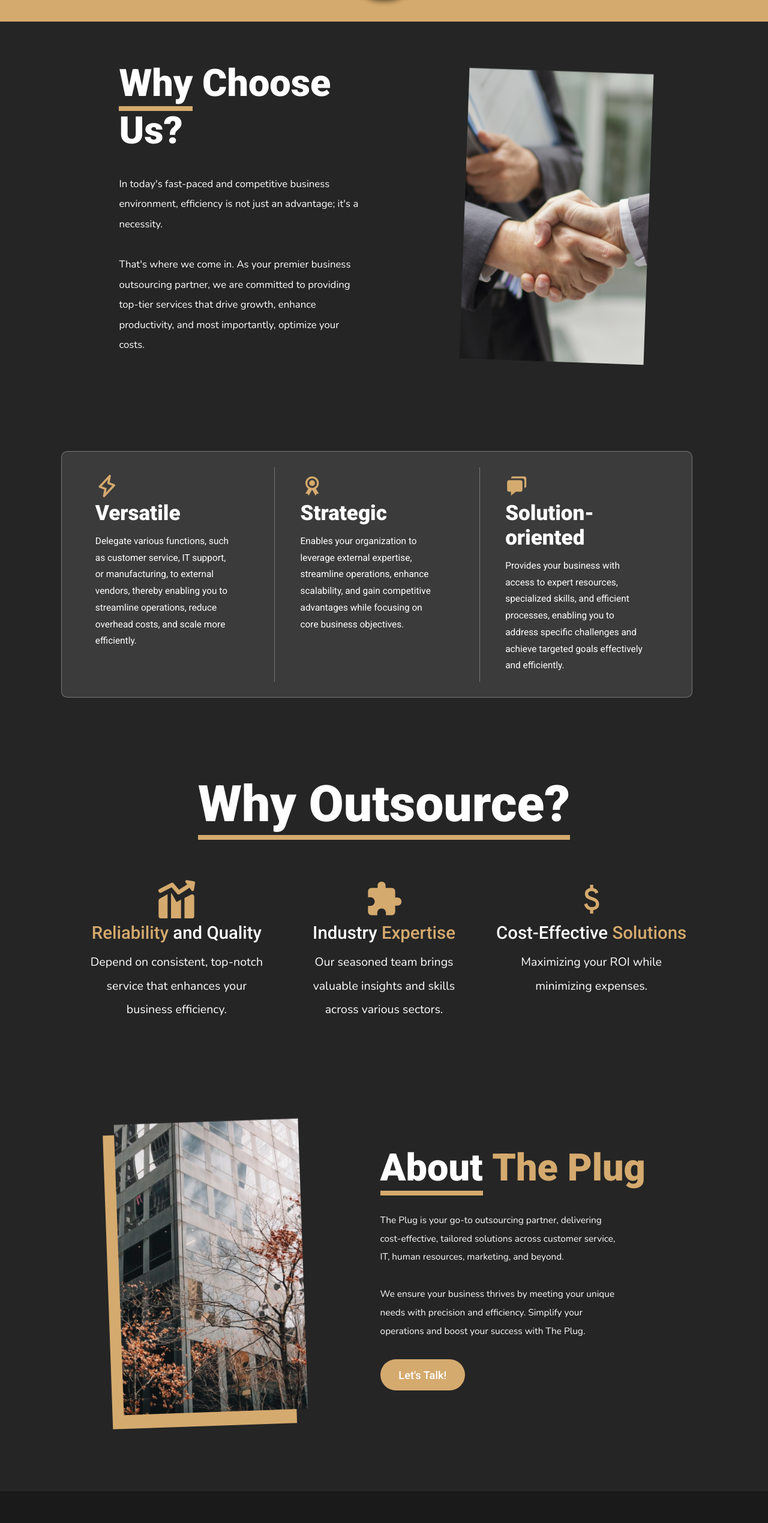
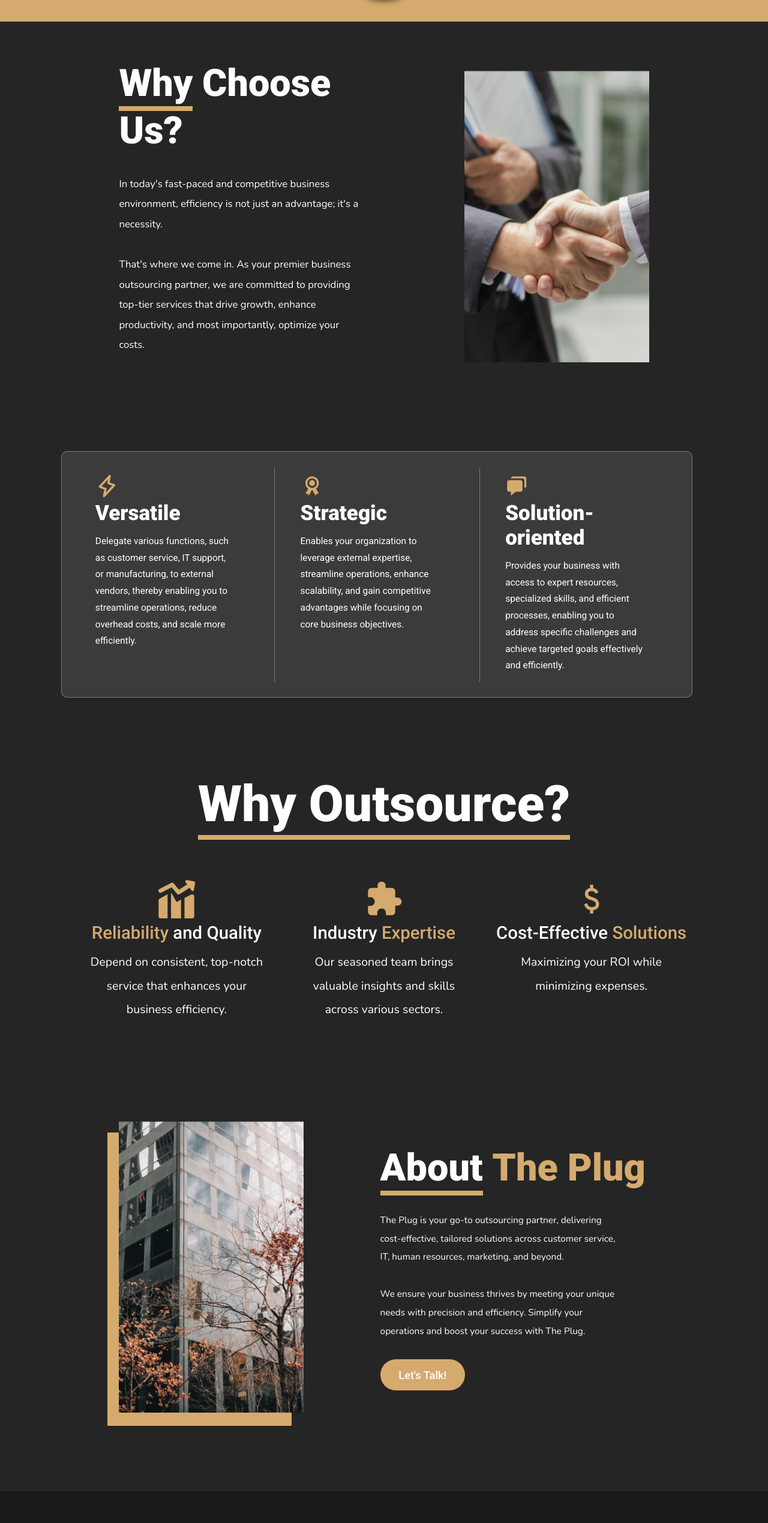
Before and after one commit to wbojczuk/the_plug_services_RD, a Next.js app: page / in a window 1280 px wide. Shown: the part 1047-3586 px from the top of the page at 60% size. Built offline with nearby package versions, Linux system fonts and the light colour scheme; no server answers.

Commit message:
straightened pictures

```diff
--- a/src/app/(mainsite)/components/homepage/AboutUs/aboutus.module.css
+++ b/src/app/(mainsite)/components/homepage/AboutUs/aboutus.module.css
@@ -10,7 +10,7 @@
 
 .imgWrapper{
     position: relative;
-    transform: rotate(-2deg);
+    /* transform: rotate(-2deg); */
 }
 
 .imgWrapper::after{
--- a/src/app/(mainsite)/components/homepage/WhyChooseUs/whychooseus.module.css
+++ b/src/app/(mainsite)/components/homepage/WhyChooseUs/whychooseus.module.css
@@ -9,7 +9,7 @@
 
 .imgWrapper{
     position: relative;
-    transform: rotate(2deg);
+    /* transform: rotate(2deg); */
 }
 
 .img{
```
